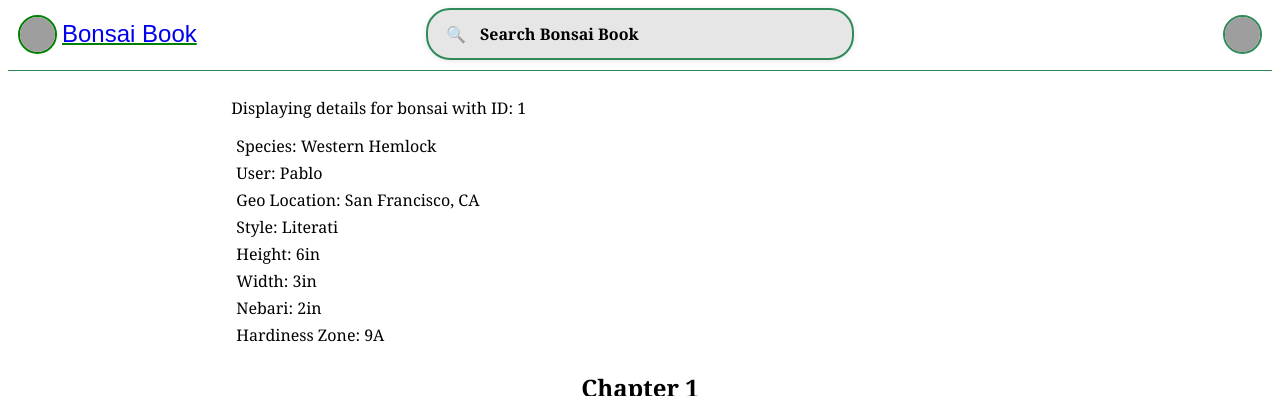
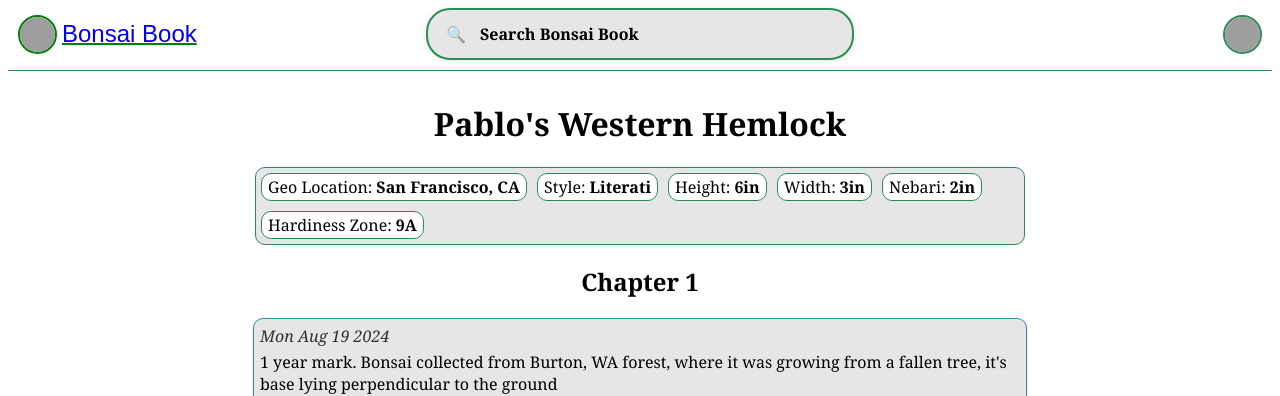
Before and after one commit to bonzai-org/frontend, a React (Vite) app: page /bonsai/1 in a window 1280 px wide. Shown: the top 396 px of the page. Built offline with nearby package versions, Linux system fonts and the light colour scheme; grey boxes are pictures that could not be loaded.

Commit message:
Structure category data presentation more granularly

```diff
--- a/src/components/bonsaiPage/BonsaiPage.module.css
+++ b/src/components/bonsaiPage/BonsaiPage.module.css
@@ -1,3 +1,9 @@
+.pageContainer {
+  display: flex;
+  flex-direction: column;
+  align-items: center;
+}
+
 .chapterContainer {
   display: flex;
   flex-direction: column;
@@ -9,13 +15,50 @@
   margin-bottom: 20px;
 }
 
-.bonsaiData,
+.bonsaiDataContainer,
 .chapterInfo,
 .imageFrame {
   width: 60vw;
 }
-.bonsaiData > * {
+.categoryContainer {
+  display: flex;
   margin: 5px;
+  border: 1px solid var(--primary-color-site);
+  padding: 2px 6px;
+  border-radius: 10px;
+  background-color: white;
+}
+
+.categoryContainer:hover {
+  cursor: pointer;
+  background-color: var(--subtle-background);
+}
+
+.categoryData:hover,
+.categoryLabel:hover {
+  cursor: pointer;
+}
+
+.categoryLabel,
+.categoryData {
+  padding: 0;
+  margin: 0;
+}
+
+.categoryLabel {
+  margin-right: 4px;
+}
+
+.categoryData {
+  font-weight: 600;
+}
+
+.bonsaiDataContainer {
+  border: 1px solid var(--primary-color-site);
+  border-radius: 10px;
+  background-color: var(--subtle-background);
+  display: flex;
+  flex-wrap: wrap;
 }
 
 .imageGallery {
@@ -72,3 +115,7 @@
   max-height: 100%;
   object-fit: contain;
 }
+
+.galleryButton:hover {
+  cursor: pointer;
+}
--- a/src/components/bonsaiPage/BonsaiPage.tsx
+++ b/src/components/bonsaiPage/BonsaiPage.tsx
@@ -63,17 +63,43 @@ export default function BonsaiPage() {
   return (
     <div>
       {bonsai && (
-        <div>
-          <p>Displaying details for bonsai with ID: {id}</p>
-          <div className={styles.bonsaiData}>
-            <p>Species: {bonsai.species}</p>
-            <p>User: {bonsai.user}</p>
-            {bonsai.geoLocation && <p>Geo Location: {bonsai.geoLocation}</p>}
-            {bonsai.style && <p>Style: {bonsai.style}</p>}
-            {bonsai.height && <p>Height: {bonsai.height}</p>}
-            {bonsai.width && <p>Width: {bonsai.width}</p>}
-            {bonsai.nebari && <p>Nebari: {bonsai.nebari}</p>}
-            <p>Hardiness Zone: {bonsai.hardinessZone}</p>
+        <div className={styles.pageContainer}>
+          <h1>{`${bonsai.user}'s ${bonsai.species}`}</h1>
+          <div className={styles.bonsaiDataContainer}>
+            {bonsai.geoLocation && (
+              <div className={styles.categoryContainer}>
+                <label className={styles.categoryLabel}>Geo Location:</label>
+                <p className={styles.categoryData}>{bonsai.geoLocation}</p>
+              </div>
+            )}
+            {bonsai.style && (
+              <div className={styles.categoryContainer}>
+                <label className={styles.categoryLabel}>Style:</label>
+                <p className={styles.categoryData}>{bonsai.style}</p>
+              </div>
+            )}
+            {bonsai.height && (
+              <div className={styles.categoryContainer}>
+                <label className={styles.categoryLabel}>Height:</label>
+                <p className={styles.categoryData}>{bonsai.height}</p>
+              </div>
+            )}
+            {bonsai.width && (
+              <div className={styles.categoryContainer}>
+                <label className={styles.categoryLabel}>Width:</label>
+                <p className={styles.categoryData}>{bonsai.width}</p>
+              </div>
+            )}
+            {bonsai.nebari && (
+              <div className={styles.categoryContainer}>
+                <label className={styles.categoryLabel}>Nebari:</label>
+                <p className={styles.categoryData}>{bonsai.nebari}</p>
+              </div>
+            )}
+            <div className={styles.categoryContainer}>
+              <label className={styles.categoryLabel}>Hardiness Zone:</label>
+              <p className={styles.categoryData}>{bonsai.hardinessZone}</p>
+            </div>
           </div>
           {bonsai.bonsaiChapters.length > 0 && (
             <div className={styles.chapterContainer}>
@@ -90,7 +116,11 @@ export default function BonsaiPage() {
               </div>
 
               <div className={styles.imageGallery}>
-                <button onClick={handlePrevPhoto} disabled={isProcessing}>
+                <button
+                  className={styles.galleryButton}
+                  onClick={handlePrevPhoto}
+                  disabled={isProcessing}
+                >
                   {'<'}
                 </button>
                 <div className={styles.imageFrame}>
@@ -103,7 +133,11 @@ export default function BonsaiPage() {
                     onLoad={() => setIsProcessing(false)}
                   />
                 </div>
-                <button onClick={handleNextPhoto} disabled={isProcessing}>
+                <button
+                  className={styles.galleryButton}
+                  onClick={handleNextPhoto}
+                  disabled={isProcessing}
+                >
                   {'>'}
                 </button>
               </div>
```
